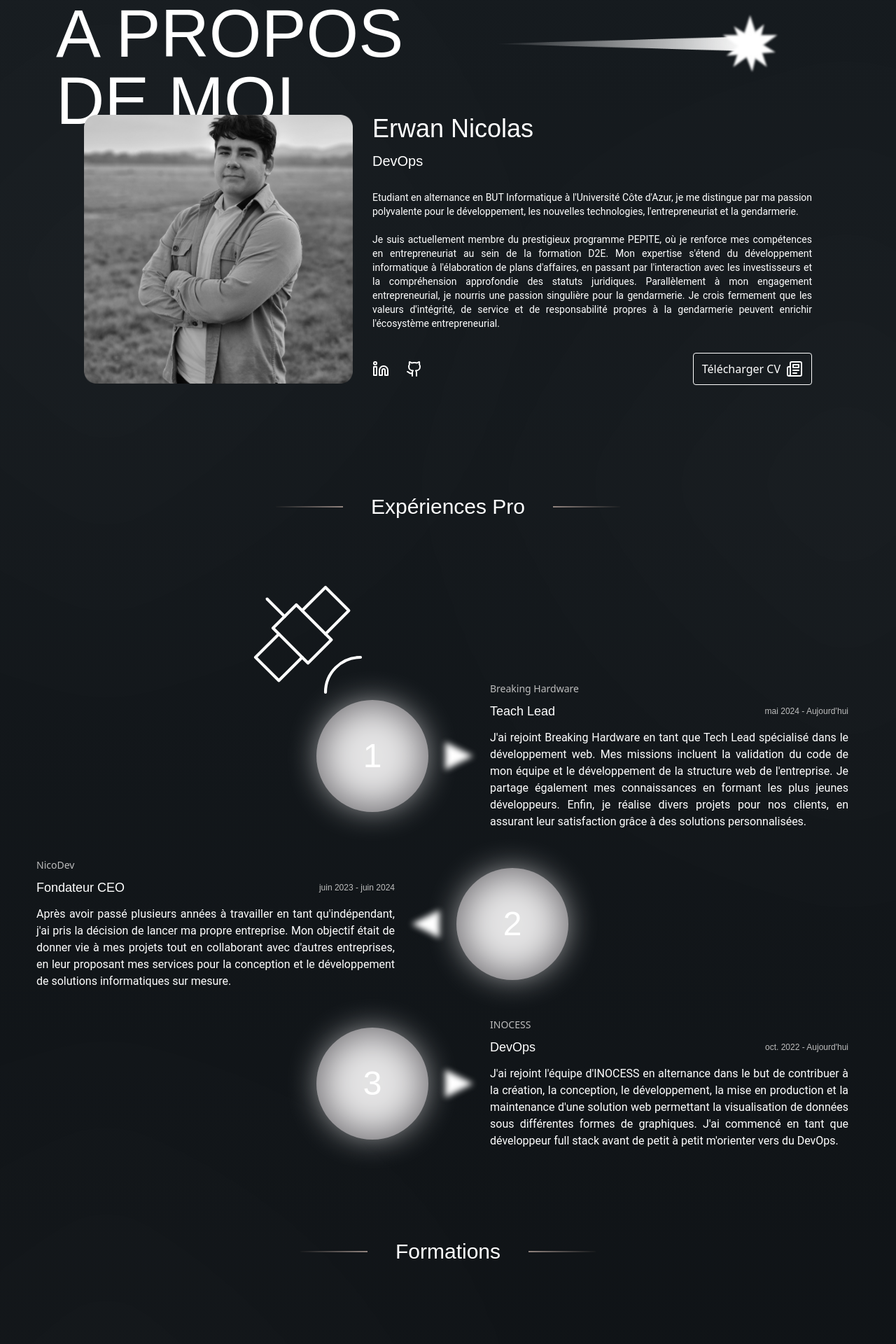
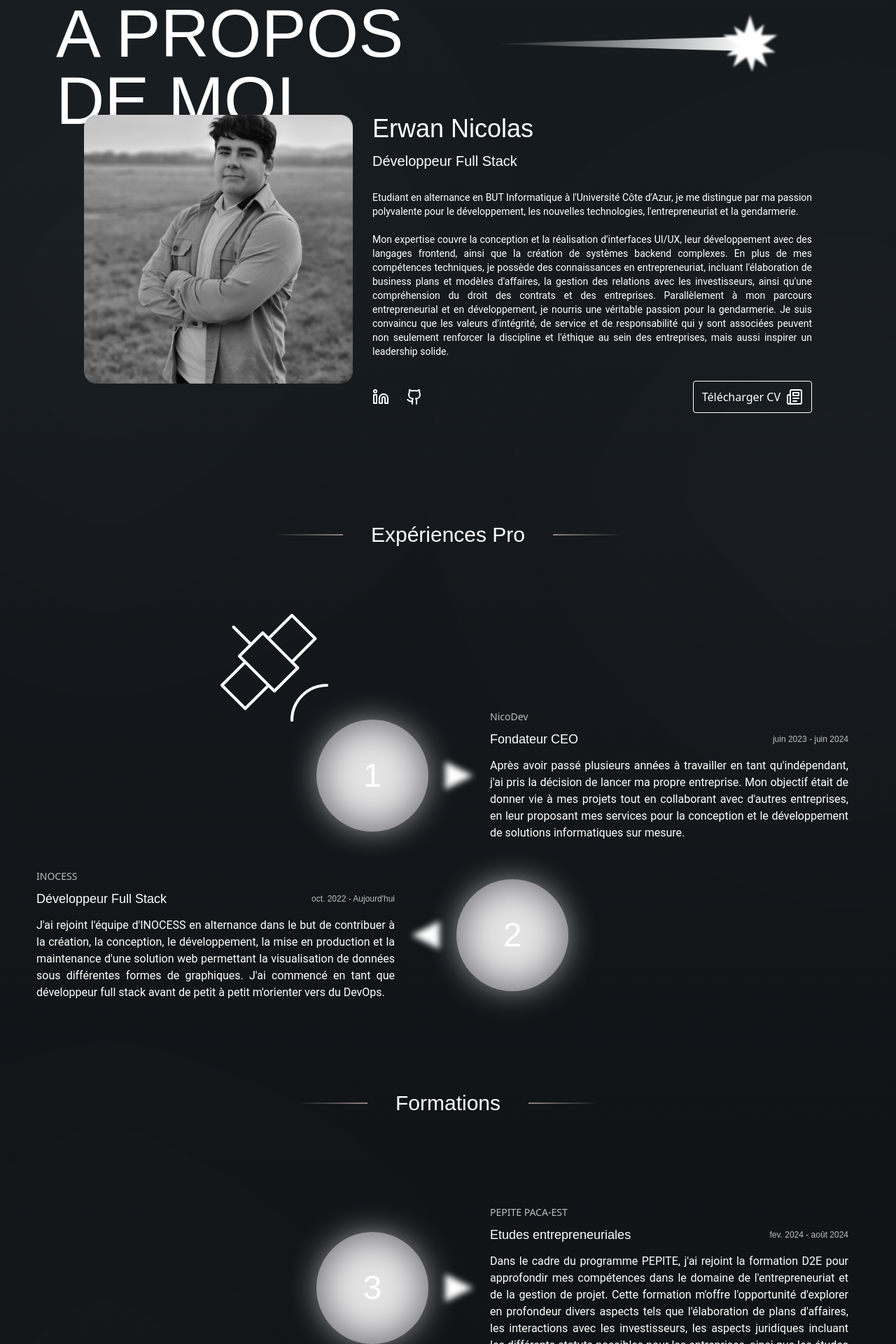
Before and after one commit to NicoDev99/nicodev99.github.io, a Vue app: page / in a window 1280 px wide. Shown: the part 880-2800 px from the top of the page at 70% size. Built offline with nearby package versions, Linux system fonts and the light colour scheme; what tailwindcss-animation-delay would draw is missing.

Commit message:
Update the portfolio

```diff
--- a/src/Main.vue
+++ b/src/Main.vue
@@ -10,7 +10,7 @@
                 <h1 class="font-Habibi text-white text-2xl sm:text-4xl uppercase translate-y-6 animate-[transformBottomTop_1s_ease_forwards]">Erwan Nicolas</h1>
             </TitleSide>
 
-            <h2 class="text-white font-Gruppo mt-6 text-xl sm:text-3xl translate-y-6 animate-[transformBottomTop_1s_ease_forwards]">DevOps</h2>
+            <h2 class="text-white font-Gruppo mt-6 text-xl sm:text-3xl translate-y-6 animate-[transformBottomTop_1s_ease_forwards]">Développeur Full Stack</h2>
 
             <Separator class="block mx-auto mt-12 translate-y-6 animate-[transformBottomTop_1s_ease_forwards]"/>
         </div>
@@ -40,11 +40,11 @@
 
                     <div class="mx-0 sm:mx-10 lg:mx-40 xl:mx-0 mt-12 xl:mt-0">
                         <h1 class="font-ZenOldMincho text-4xl 2xl:text-5xl text-white text-center xl:text-left">Erwan Nicolas</h1>
-                        <h2 class="text-white font-Gruppo mt-3 text-xl 2xl:text-2xl text-center xl:text-left">DevOps</h2>
+                        <h2 class="text-white font-Gruppo mt-3 text-xl 2xl:text-2xl text-center xl:text-left">Développeur Full Stack</h2>
 
                         <p class="font-Roboto text-white text-justify text-xs md:text-sm mt-7">
                             Etudiant en alternance en BUT Informatique à l'Université Côte d'Azur, je me distingue par ma passion polyvalente pour le développement, les nouvelles technologies, l'entrepreneuriat et la gendarmerie.<br /><br />
-                            Je suis actuellement membre du prestigieux programme PEPITE, où je renforce mes compétences en entrepreneuriat au sein de la formation D2E. Mon expertise s'étend du développement informatique à l'élaboration de plans d'affaires, en passant par l'interaction avec les investisseurs et la compréhension approfondie des statuts juridiques. Parallèlement à mon engagement entrepreneurial, je nourris une passion singulière pour la gendarmerie. Je crois fermement que les valeurs d'intégrité, de service et de responsabilité propres à la gendarmerie peuvent enrichir l'écosystème entrepreneurial.
+                            Mon expertise couvre la conception et la réalisation d'interfaces UI/UX, leur développement avec des langages frontend, ainsi que la création de systèmes backend complexes. En plus de mes compétences techniques, je possède des connaissances en entrepreneuriat, incluant l'élaboration de business plans et modèles d'affaires, la gestion des relations avec les investisseurs, ainsi qu'une compréhension du droit des contrats et des entreprises. Parallèlement à mon parcours entrepreneurial et en développement, je nourris une véritable passion pour la gendarmerie. Je suis convaincu que les valeurs d'intégrité, de service et de responsabilité qui y sont associées peuvent non seulement renforcer la discipline et l'éthique au sein des entreprises, mais aussi inspirer un leadership solide.
                         </p>
 
                         <div class="md:flex md:justify-between md:items-center mt-8">
@@ -80,9 +80,9 @@
               </TitleSide>
 
               <div class="w-fit mx-auto relative">
-                <Satellite width="200" height="200" color="white" class="-rotate-90 hidden xl:block translate-x-20 translate-y-10"/>
+                <Satellite width="200" height="200" color="white" class="-rotate-90 hidden xl:block translate-x-8 2xl:translate-x-20 translate-y-10"/>
 
-                <ExperienceElement number="1" orientation="left" class="translate-x-0 xl:translate-x-48 2xl:translate-x-64 mb-40 xl:mb-0 mt-24 xl:mt-0">
+                <!-- <ExperienceElement number="1" orientation="left" class="translate-x-0 xl:translate-x-48 2xl:translate-x-64 mb-40 xl:mb-0 mt-24 xl:mt-0">
                   <div class="text-white w-full max-w-lg 2xl:max-w-xl" data-aos="fade-right">
                     <div class="mb-3">
                       <h3 class="font-Yaldevi text-[#BDBDBD] text-sm mb-2">Breaking Hardware</h3>
@@ -97,9 +97,9 @@
                       plus jeunes développeurs. Enfin, je réalise divers projets pour nos clients, en assurant leur satisfaction grâce à des solutions personnalisées.
                     </p>
                   </div>
-                </ExperienceElement>
+                </ExperienceElement> -->
 
-                <ExperienceElement number="2" orientation="right" class="translate-x-0 xl:-translate-x-52 2xl:-translate-x-64 mt-10 mb-40 xl:mb-0">
+                <ExperienceElement number="1" orientation="left" class="translate-x-0 xl:translate-x-48 2xl:translate-x-64 mb-40 xl:mb-0 mt-24 xl:mt-0">
                   <div class="text-white w-full max-w-lg 2xl:max-w-xl" data-aos="fade-left">
                     <div class="mb-3">
                       <h3 class="font-Yaldevi text-[#BDBDBD] text-sm mb-2">NicoDev</h3>
@@ -116,12 +116,12 @@
                   </div>
                 </ExperienceElement>
 
-                <ExperienceElement number="3" orientation="left" class="translate-x-0 xl:translate-x-48 2xl:translate-x-64 mt-10 mb-40 xl:mb-0">
+                <ExperienceElement number="2" orientation="right" class="translate-x-0 xl:-translate-x-52 2xl:-translate-x-64 mt-10 mb-40 xl:mb-0">
                   <div class="text-white w-full max-w-lg 2xl:max-w-xl" data-aos="fade-right">
                     <div class="mb-3">
                       <h3 class="font-Yaldevi text-[#BDBDBD] text-sm mb-2">INOCESS</h3>
                       <div class="flex justify-between items-center">
-                        <h1 class="font-ZenDots text-sm lg:text-lg 2xl:text-xl">DevOps</h1>
+                        <h1 class="font-ZenDots text-sm lg:text-lg 2xl:text-xl">Développeur Full Stack</h1>
                         <p class="text-[#BDBDBD] text-xs 2xl:text-sm font-YujiSyuku text-right">oct. 2022 - Aujourd'hui</p>
                       </div>
                     </div>
@@ -141,13 +141,13 @@
 
               <div class="w-fit mx-auto relative">
 
-                <ExperienceElement number="4" orientation="right" class="translate-x-0 xl:-translate-x-52 2xl:-translate-x-64 mt-10 mb-40 xl:mb-0">
+                <ExperienceElement number="3" orientation="left" class="translate-x-0 xl:translate-x-48 2xl:translate-x-64 mt-24 xl:mt-0 mb-40 xl:mb-0">
                   <div class="text-white w-full max-w-lg 2xl:max-w-xl" data-aos="fade-left">
                     <div class="mb-3">
                       <h3 class="font-Yaldevi text-[#BDBDBD] text-sm mb-2">PEPITE PACA-EST</h3>
                       <div class="flex justify-between items-center">
                         <h1 class="font-ZenDots text-sm lg:text-lg 2xl:text-xl">Etudes entrepreneuriales</h1>
-                        <p class="text-[#BDBDBD] text-xs 2xl:text-sm font-YujiSyuku text-right">fev. 2024 - Aujourd'hui</p>
+                        <p class="text-[#BDBDBD] text-xs 2xl:text-sm font-YujiSyuku text-right">fev. 2024 - août 2024</p>
                       </div>
                     </div>
                     <p class="text-justify font-Roboto text-sm lg:text-base">
@@ -159,7 +159,7 @@
                   </div>
                 </ExperienceElement>
 
-                <ExperienceElement number="5" orientation="left" class="translate-x-0 xl:translate-x-48 2xl:translate-x-64 mt-10 mb-40 xl:mb-0">
+                <ExperienceElement number="4" orientation="right" class="translate-x-0 xl:-translate-x-52 2xl:-translate-x-64 mt-10 mb-40 xl:mb-0">
                   <div class="text-white w-full max-w-lg 2xl:max-w-xl" data-aos="fade-right">
                     <div class="mb-3">
                       <h3 class="font-Yaldevi text-[#BDBDBD] text-sm mb-2">Université Côte d'Azur</h3>
@@ -176,7 +176,7 @@
                   </div>
                 </ExperienceElement>
 
-                <ExperienceElement number="6" orientation="right" class="translate-x-0 xl:-translate-x-52 2xl:-translate-x-64 mt-10 mb-40 xl:mb-0">
+                <ExperienceElement number="5" orientation="left" class="translate-x-0 xl:translate-x-48 2xl:translate-x-64 mt-10">
                   <div class="text-white w-full max-w-lg 2xl:max-w-xl" data-aos="fade-left">
                     <div class="mb-3">
                       <h3 class="font-Yaldevi text-[#BDBDBD] text-sm mb-2">Lycée Saint Exupery</h3>
@@ -192,7 +192,7 @@
                   </div>
                 </ExperienceElement>
 
-                <SatelliteDish width="175" height="175" color="white" class="-rotate-90 absolute right-24 hidden xl:block"/>
+                <SatelliteDish width="175" height="175" color="white" class="absolute left-16 2xl:left-24 hidden xl:block"/>
             </div>
         </div>
         </div>
@@ -225,8 +225,8 @@
               <LinearProgressBar firstColor="#9D68AB" endColor="#5571B5" progress="50" name="Git / GitHub" class="mt-16"/>
               <LinearProgressBar firstColor="#809DC9" endColor="#B32024" progress="70" name="SVN / Redmine" class="mt-16"/>
               <ProgressBar color="#2A6914" progress="70" name="VueJS / NuxtJS" class="mt-16" />
-              <ProgressBar color="#1A58CF" progress="50" name="TypeScript" class="mt-16" />
-              <ProgressBar color="#2B9DDD" progress="50" name="Docker" class="mt-16" />
+              <ProgressBar color="#1A58CF" progress="30" name="TypeScript" class="mt-16" />
+              <ProgressBar color="#2B9DDD" progress="30" name="Docker" class="mt-16" />
               <ProgressBar color="#A259FF" progress="80" name="Figma" class="mt-16" />
             </div>
 
```
